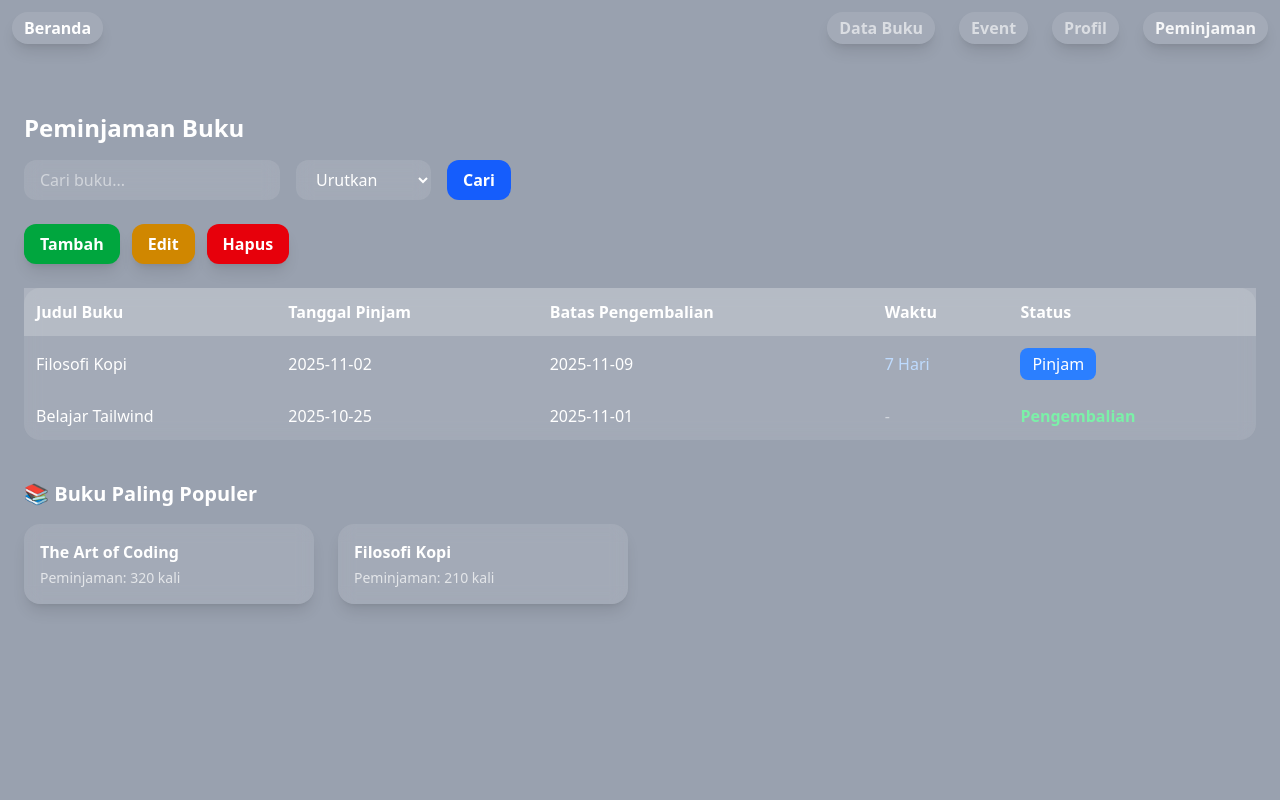
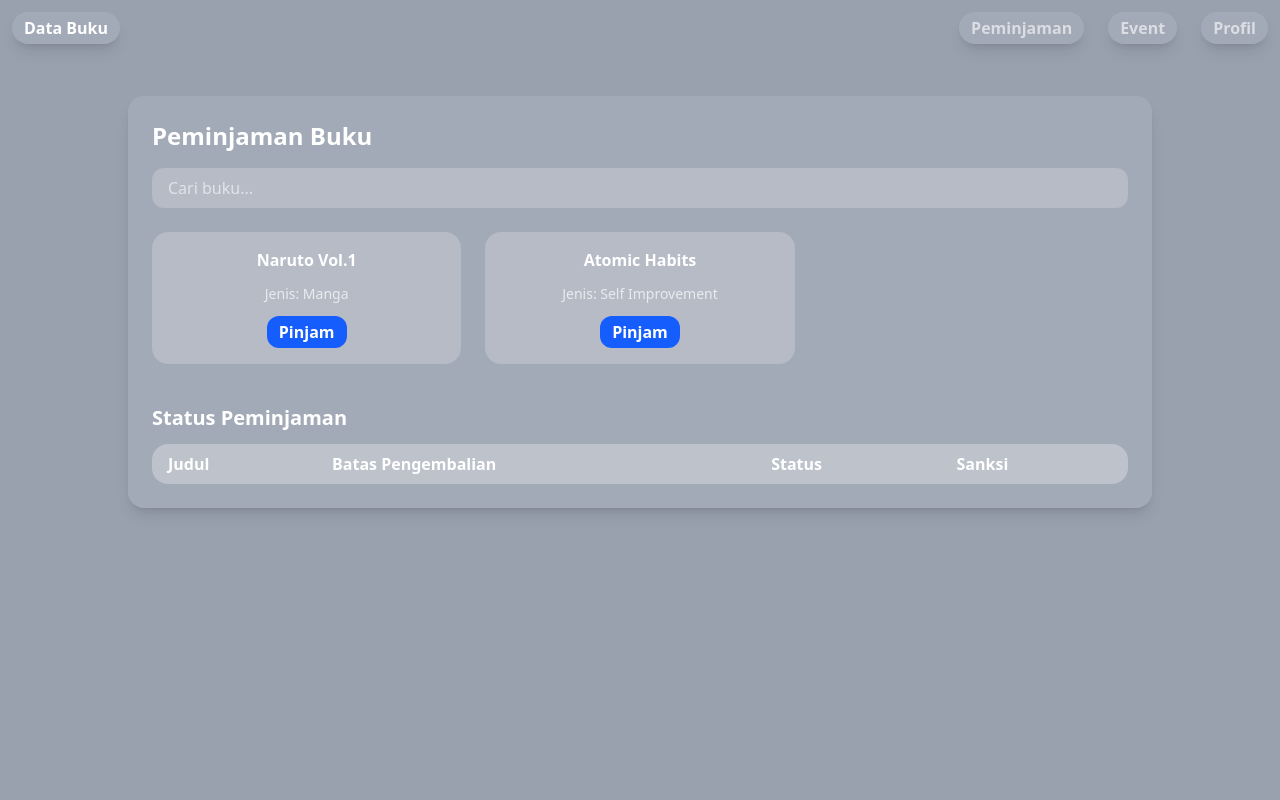
Before and after one commit to Bluenight0/Project-web, a PHP site: page /users/peminjaman.html in a window 1280 px wide. Run offline with PHP 8.4, Linux system fonts and the light colour scheme; lists and menus that the app fills with data are empty.

Commit message:
logic peminjaman

```diff
--- a/index.php
+++ b/index.php
@@ -1,5 +1,5 @@
 <?php
-include 'koneksi.php';
+include 'back-end/koneksi.php';
 
 $tanggalHariIni = date("Y-m-d");
 
--- a/users/peminjaman.html
+++ b/users/peminjaman.html
@@ -6,175 +6,167 @@
   <script src="https://cdn.jsdelivr.net/npm/@tailwindcss/browser@4"></script>
   <title>Peminjaman Buku</title>
 </head>
-  <body class="bg-gray-400 min-h-screen relative">
-    <!-- NAVBAR -->
+<body class="bg-gray-400 min-h-screen">
+
+  <!-- Navbar -->
   <header class="absolute top-0 left-0 w-full z-20">
     <nav class="flex justify-between p-3 gap-6">
-        <ul
-          class="bg-white/10 text-white rounded-2xl px-3 py-1 hover:bg-gray-400 transition ease-in-out duration-500 shadow-lg font-semibold"
-        >
-          <li><a href="beranda.html">Beranda</a></li>
-        </ul>
-
-        <div class="flex gap-6">
-          <ul
-            class="bg-white/10 text-white/60 rounded-2xl px-3 py-1 hover:bg-gray-400 transition ease-in-out duration-500 shadow-lg font-semibold"
-          >
+      <ul class="bg-white/10 text-white rounded-2xl px-3 py-1 shadow-lg font-semibold">
         <li><a href="data-buku-user.html">Data Buku</a></li>
       </ul>
-          <ul
-            class="bg-white/10 text-white/60 rounded-2xl px-3 py-1 hover:bg-gray-400 transition ease-in-out duration-500 shadow-lg font-semibold"
-          >
+      <div class="flex gap-6">
+        <ul class="bg-white/10 text-white/60 rounded-2xl px-3 py-1 shadow-lg font-semibold">
+          <li><a href="peminjaman.html">Peminjaman</a></li>
+        </ul>
+        <ul class="bg-white/10 text-white/60 rounded-2xl px-3 py-1 shadow-lg font-semibold">
           <li><a href="event.html">Event</a></li>
         </ul>
-          <ul
-            class="bg-white/10 text-white/60 rounded-2xl px-3 py-1 hover:bg-gray-400 transition ease-in-out duration-500 shadow-lg font-semibold"
-          >
+        <ul class="bg-white/10 text-white/60 rounded-2xl px-3 py-1 shadow-lg font-semibold">
           <li><a href="profil.html">Profil</a></li>
-          </ul>
-          <ul
-            class="bg-white/10 text-white/90 rounded-2xl px-3 py-1 bg-gray-500/50 transition ease-in-out duration-500 shadow-lg font-semibold"
-          >
-            <li><a href="peminjaman.html">Peminjaman</a></li>
         </ul>
       </div>
     </nav>
   </header>
 
-    <!-- MAIN -->
-    <main class="pt-28 px-6 text-white">
+  <!-- Main Content -->
+  <main class="pt-24 p-6">
+    <div class="max-w-5xl mx-auto bg-white/10 rounded-2xl shadow-lg p-6 text-white">
       <h1 class="text-2xl font-semibold mb-4">Peminjaman Buku</h1>
 
-      <!-- SEARCH + SORT -->
-      <form
-        action="peminjaman.php"
-        method="GET"
-        class="flex flex-wrap items-center gap-4 mb-6"
-      >
+      <!-- Search Input -->
+      <div class="mb-6">
         <input
+          id="searchInput"
           type="text"
-          id="searchInput"
-          name="search"
           placeholder="Cari buku..."
-          class="px-4 py-2 rounded-xl bg-white/10 backdrop-blur-sm text-white placeholder-white/50 focus:outline-none focus:ring-2 focus:ring-white/50 w-64"
+          class="w-full px-4 py-2 rounded-xl bg-white/20 text-white placeholder-white/60 focus:outline-none"
         />
-
-        <select
-          name="sort"
-          class="px-4 py-2 rounded-xl bg-white/10 text-white backdrop-blur-sm focus:outline-none focus:ring-2 focus:ring-white/50"
-        >
-          <option value="">Urutkan</option>
-          <option value="judul">Judul</option>
-          <option value="tanggal">Tanggal</option>
-          <option value="populer">Terpopuler</option>
-        </select>
-
-        <button
-          type="submit"
-          class="bg-blue-600 hover:bg-blue-700 transition px-4 py-2 rounded-xl font-semibold"
-        >
-          Cari
-        </button>
-      </form>
-
-      <!-- CRUD BUTTONS -->
-      <div class="flex flex-wrap gap-3 mb-6">
-        <button
-          class="bg-green-600 hover:bg-green-700 px-4 py-2 rounded-xl font-semibold shadow-lg transition"
-        >
-          Tambah
-        </button>
-        <button
-          class="bg-yellow-600 hover:bg-yellow-700 px-4 py-2 rounded-xl font-semibold shadow-lg transition"
-        >
-          Edit
-        </button>
-        <button
-          class="bg-red-600 hover:bg-red-700 px-4 py-2 rounded-xl font-semibold shadow-lg transition"
-        >
-          Hapus
-        </button>
       </div>
 
-      <!-- TABEL DATA PEMINJAMAN -->
-      <div class="overflow-x-auto">
-        <table class="w-full text-left bg-white/10 backdrop-blur-sm rounded-2xl">
-          <thead>
-            <tr class="bg-white/20 text-white">
-              <th class="p-3">Judul Buku</th>
-              <th class="p-3">Tanggal Pinjam</th>
-              <th class="p-3">Batas Pengembalian</th>
-              <th class="p-3">Waktu</th>
-              <th class="p-3">Status</th>
+      <!-- Card buku -->
+      <div class="grid grid-cols-2 md:grid-cols-3 gap-6" id="bookList">
+        <!-- Contoh data (nanti dari PHP) -->
+        <div class="bg-white/20 rounded-2xl p-4 flex flex-col items-center gap-3">
+          <h2 class="font-semibold">Naruto Vol.1</h2>
+          <p class="text-sm text-white/70">Jenis: Manga</p>
+          <button
+            class="bg-blue-600 hover:bg-blue-700 px-3 py-1 rounded-xl font-semibold"
+            onclick="pinjamBuku('Naruto Vol.1')"
+          >Pinjam</button>
+        </div>
+        <div class="bg-white/20 rounded-2xl p-4 flex flex-col items-center gap-3">
+          <h2 class="font-semibold">Atomic Habits</h2>
+          <p class="text-sm text-white/70">Jenis: Self Improvement</p>
+          <button
+            class="bg-blue-600 hover:bg-blue-700 px-3 py-1 rounded-xl font-semibold"
+            onclick="pinjamBuku('Atomic Habits')"
+          >Pinjam</button>
+        </div>
+      </div>
+
+      <!-- Tabel Peminjaman -->
+      <div class="mt-10">
+        <h2 class="text-xl font-semibold mb-3">Status Peminjaman</h2>
+        <table class="w-full text-left bg-white/10 rounded-2xl overflow-hidden">
+          <thead class="bg-white/20">
+            <tr>
+              <th class="px-4 py-2">Judul</th>
+              <th class="px-4 py-2">Batas Pengembalian</th>
+              <th class="px-4 py-2">Status</th>
+              <th class="px-4 py-2">Sanksi</th>
             </tr>
           </thead>
-          <tbody id="tableBody">
-            <!-- Data contoh -->
-            <tr class="hover:bg-white/20 transition">
-              <td class="p-3">Filosofi Kopi</td>
-              <td class="p-3">2025-11-02</td>
-              <td class="p-3">2025-11-09</td>
-              <td class="p-3 text-blue-200">7 Hari</td>
-              <td class="p-3">
-                <button
-                  class="bg-blue-500 hover:bg-blue-600 px-3 py-1 rounded-lg"
-                  onclick="returnBook(this)"
-                >
-                  Pinjam
-                </button>
-              </td>
-            </tr>
-            <tr class="hover:bg-white/20 transition">
-              <td class="p-3">Belajar Tailwind</td>
-              <td class="p-3">2025-10-25</td>
-              <td class="p-3">2025-11-01</td>
-              <td class="p-3 text-gray-300">-</td>
-              <td class="p-3 text-green-300 font-semibold">Pengembalian</td>
-            </tr>
+          <tbody id="loanTable">
+            <!-- Data dari PHP -->
           </tbody>
         </table>
       </div>
-
-      <!-- BAGIAN TERPOPULER -->
-      <section class="mt-10">
-        <h2 class="text-xl font-semibold mb-4">📚 Buku Paling Populer</h2>
-        <div
-          class="grid grid-cols-1 sm:grid-cols-2 md:grid-cols-3 lg:grid-cols-4 gap-6"
-        >
-          <div
-            class="bg-white/10 p-4 rounded-2xl backdrop-blur-sm shadow-lg hover:bg-white/20 transition"
-          >
-            <h3 class="font-semibold">The Art of Coding</h3>
-            <p class="text-white/70 text-sm mt-1">Peminjaman: 320 kali</p>
     </div>
-          <div
-            class="bg-white/10 p-4 rounded-2xl backdrop-blur-sm shadow-lg hover:bg-white/20 transition"
-          >
-            <h3 class="font-semibold">Filosofi Kopi</h3>
-            <p class="text-white/70 text-sm mt-1">Peminjaman: 210 kali</p>
-          </div>
-        </div>
-      </section>
   </main>
 
-    <!-- SCRIPT -->
   <script>
-      // Autofill search dari URL ?search=
+    // Ambil parameter dari URL (judul buku dari data-buku-user.html)
     const params = new URLSearchParams(window.location.search);
-      const searchValue = params.get("search");
-      if (searchValue) document.getElementById("searchInput").value = searchValue;
+    const judul = params.get("judul");
+    if (judul) document.getElementById("searchInput").value = judul;
 
-      // Logika sederhana perubahan status Pinjam -> Pengembalian
-      function returnBook(button) {
-        const row = button.closest("tr");
-        const waktuCell = row.children[3];
-        const statusCell = row.children[4];
+    // Variabel user dan sanksi
+    let sedangDihukum = false;
+    let waktuHukum = null;
 
-        // Simulasi waktu habis
-        waktuCell.textContent = "-";
-        statusCell.textContent = "Pengembalian";
-        statusCell.className = "p-3 text-green-300 font-semibold";
+    // Simpan data peminjaman di memory (simulasi PHP)
+    const peminjaman = [];
+
+    // Fungsi pinjam buku
+    function pinjamBuku(namaBuku) {
+      // Cek sanksi aktif (3 hari)
+      if (sedangDihukum && waktuHukum) {
+        const now = new Date();
+        const selisih = Math.floor((now - waktuHukum) / (1000 * 60 * 60 * 24));
+        if (selisih < 3) {
+          alert(`⚠️ Kamu masih dalam masa sanksi (${3 - selisih} hari tersisa). Tidak bisa pinjam buku.`);
+          return;
+        } else {
+          sedangDihukum = false; // sanksi selesai
+          waktuHukum = null;
+        }
+      }
+
+      if (!confirm(`Apakah kamu yakin ingin meminjam "${namaBuku}"?\n\nWaktu konfirmasi 20 detik.`)) {
+        return;
+      }
+
+      // Countdown 20 detik (visual simulasi)
+      let countdown = 20;
+      const interval = setInterval(() => {
+        countdown--;
+        if (countdown === 0) {
+          clearInterval(interval);
+          alert("⏰ Waktu konfirmasi habis!");
+        }
+      }, 1000);
+
+      // Setelah 20 detik, pinjam otomatis (simulasi sukses)
+      setTimeout(() => {
+        clearInterval(interval);
+        const batas = new Date();
+        batas.setDate(batas.getDate() + 3);
+        tambahKeTabel(namaBuku, batas);
+      }, 20000);
+    }
+
+    // Tambahkan data peminjaman ke tabel
+    function tambahKeTabel(namaBuku, batas) {
+      const tbody = document.getElementById("loanTable");
+      const tr = document.createElement("tr");
+      tr.innerHTML = `
+        <td class="px-4 py-2">${namaBuku}</td>
+        <td class="px-4 py-2">${batas.toLocaleDateString()}</td>
+        <td class="px-4 py-2 text-green-400">Pinjam</td>
+        <td class="px-4 py-2 text-white/60">-</td>
+      `;
+      tbody.appendChild(tr);
+
+      peminjaman.push({ namaBuku, batas, status: "pinjam" });
+
+      // Cek keterlambatan setiap kali user buka halaman
+      setInterval(() => cekKeterlambatan(tr, batas), 5000);
+    }
+
+    // Cek keterlambatan berdasarkan tanggal hari ini
+    function cekKeterlambatan(row, batas) {
+      const now = new Date();
+      if (now > batas) {
+        row.children[1].innerText = "-";
+        row.children[2].innerText = "Pengembalian Terlambat";
+        row.children[2].classList.remove("text-green-400");
+        row.children[2].classList.add("text-red-400");
+        row.children[3].innerText = "Sanksi 3 hari / Rp100.000";
+        sedangDihukum = true;
+        waktuHukum = new Date();
+      }
     }
   </script>
+
 </body>
 </html>
```
Lines whose indentation alone changed are shown as unchanged.
